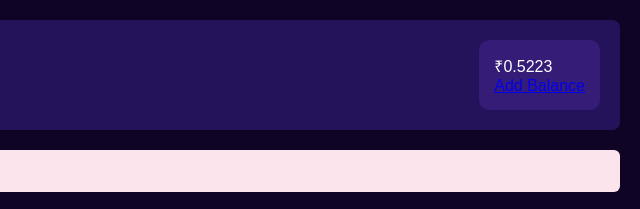
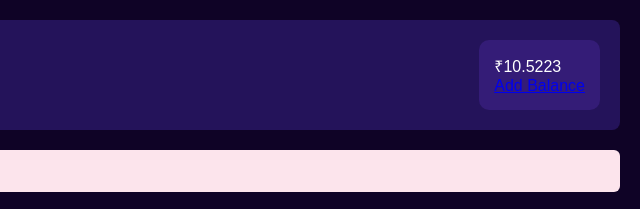
Before and after one commit to lalit35/xmedia.admin, a plain HTML site: page dashboard.html in a window 1280 px wide. Shown: the top 209 px of the page, 640-1280 px from the left. Drawn offline with Linux system fonts and the light colour scheme.

Commit message:
Update dashboard.html

```diff
--- a/dashboard.html
+++ b/dashboard.html
@@ -45,7 +45,7 @@
     <div class="top-header">
       <div class="user-box"><strong>lakshaybhadre</strong></div>
       <div class="balance-box">
-        ₹0.5223<br>
+        ₹10.5223<br>
         <a href="add_balance.html">Add Balance</a>
       </div>
     </div>
```
